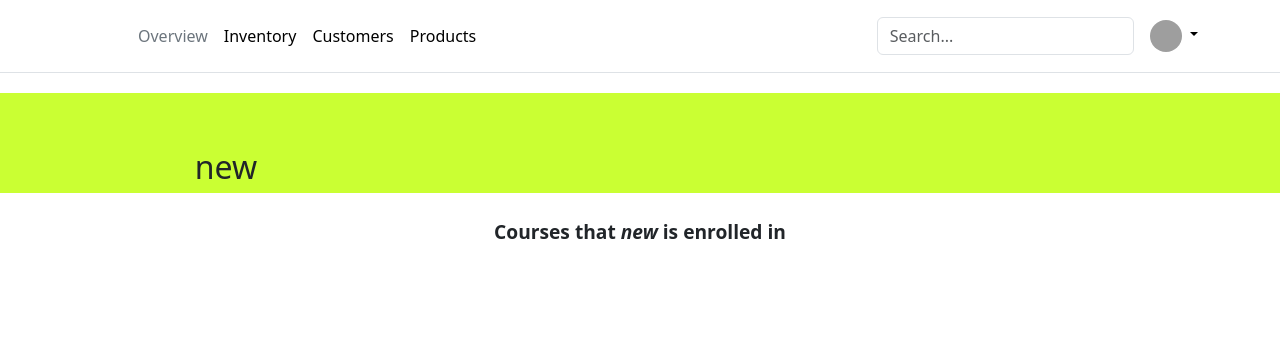
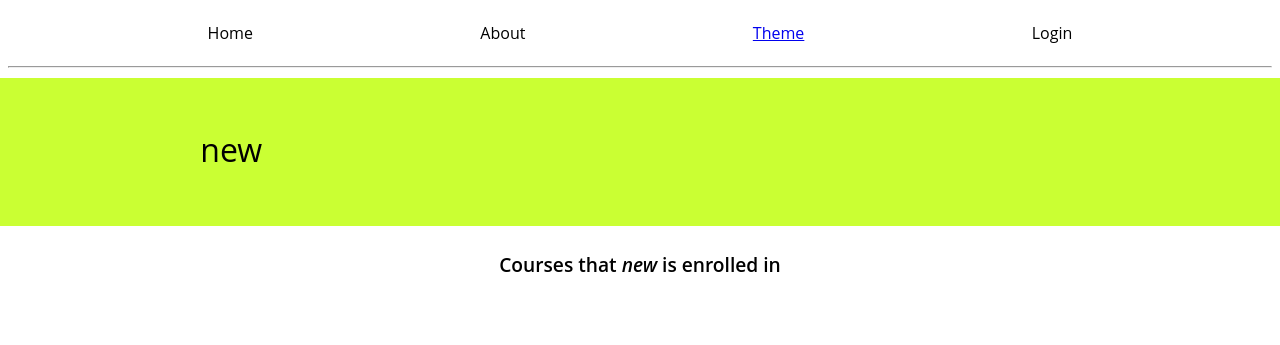
Before and after one commit to ArturrrZ/Fitness-Online-Course, a Django app: a page that uses fitness/education/templates/education/layout.html in a window 1280 px wide. Shown: the top 345 px of the page. Run offline with Django 5.2, Linux system fonts and the light colour scheme; data comes from the database, SQL or seed files in the repository; some libraries are stand-ins or nearby versions; grey boxes are pictures that could not be loaded.

Commit message:
my own navbar

```diff
--- a/fitness/education/static/education/styles.css
+++ b/fitness/education/static/education/styles.css
@@ -17,10 +17,79 @@ body{
     background-color:#CAFF33;
     color:black;
 }
-nav {
-    display:flex;
-    justify-content:space-around;
+
+
+
+.navbar {
+    height: 50px;
+    width: 100%;
 }
+
+.navbar-nav {
+    list-style-type: none;
+    margin: 0;
+    padding: 0;
+    display: flex;
+    align-items: center;
+    justify-content: space-between;
+    height: 100%;
+    padding: 0% 15%;
+}
+
+.dropdown {
+    opacity: 0;
+    position: absolute;
+    width: 200px;
+    border-radius: 5px;
+    border: 1px solid #ddd; /* Border color */
+    background-color: #fff; /* Background color */
+    display: flex;
+    flex-direction: column;
+    align-items: center;
+    box-shadow: 0 4px 8px rgba(0, 0, 0, 0.1); /* Box shadow for a subtle lift */
+    height: auto;
+    margin-top: 8px;
+    padding: 8px;
+    transform: translateX(-50%);
+    transition: opacity 0.15s ease-out;
+}
+
+.dropdown-item {
+    width: 100%;
+    padding: 10px 0; /* Added padding between dropdown items */
+    text-align: center;
+    border-bottom: 1px solid #ddd; /* Border between items */
+}
+
+.dropdown-item:last-child {
+    border-bottom: none; /* Remove border for the last item */
+}
+
+.dropdown-item a {
+    color: #333; /* Text color */
+    text-decoration: none;
+    font-weight: bold;
+    transition: color 0.3s ease-in-out;
+}
+
+.dropdown-item a:hover {
+    color: #CAFF33; /* Hover color */
+}
+
+.has-dropdown:focus-within .dropdown {
+    opacity: 1;
+    pointer-events: auto;
+}
+
+.navbar-nav li {
+    cursor: pointer;
+    padding: 0 10px;
+}
+
+.navbar-nav li:hover {
+    color: #CAFF33; /* Hover color for main nav items */
+}
+
 
 .profile_pic {
     height:200px;
--- a/fitness/education/templates/education/layout.html
+++ b/fitness/education/templates/education/layout.html
@@ -6,42 +6,40 @@
     <title>{% block title  %}Health{% endblock %}</title>
 
     <link rel="stylesheet" href="{% static 'education/styles.css' %}">
-    <link href="https://cdn.jsdelivr.net/npm/bootstrap@5.3.3/dist/css/bootstrap.min.css" rel="stylesheet" integrity="sha384-QWTKZyjpPEjISv5WaRU9OFeRpok6YctnYmDr5pNlyT2bRjXh0JMhjY6hW+ALEwIH" crossorigin="anonymous">
 </head>
 <body>
-<header class="p-3 mb-3 border-bottom">
-    <div class="container">
-      <div class="d-flex flex-wrap align-items-center justify-content-center justify-content-lg-start">
-        <a href="/" class="d-flex align-items-center mb-2 mb-lg-0 link-body-emphasis text-decoration-none">
-          <svg class="bi me-2" width="40" height="32" role="img" aria-label="Bootstrap"><use xlink:href="#bootstrap"></use></svg>
-        </a>
+<nav class="navbar">
+      <ul class="navbar-nav">
+        <li class="nav-item">Home</li>
+        <li class="nav-item">About</li>
 
-        <ul class="nav col-12 col-lg-auto me-lg-auto mb-2 justify-content-center mb-md-0">
-          <li><a href="#" class="nav-link px-2 link-secondary">Overview</a></li>
-          <li><a href="#" class="nav-link px-2 link-body-emphasis">Inventory</a></li>
-          <li><a href="#" class="nav-link px-2 link-body-emphasis">Customers</a></li>
-          <li><a href="#" class="nav-link px-2 link-body-emphasis">Products</a></li>
-        </ul>
+        <!-- Dropdown will go here -->
+        <li class="nav-item has-dropdown">
 
-        <form class="col-12 col-lg-auto mb-3 mb-lg-0 me-lg-3" role="search">
-          <input type="search" class="form-control" placeholder="Search..." aria-label="Search">
-        </form>
+          <a href="#">Theme</a>
 
-        <div class="dropdown text-end">
-          <a href="#" class="d-block link-body-emphasis text-decoration-none dropdown-toggle" data-bs-toggle="dropdown" aria-expanded="false">
-            <img src="https://github.com/mdo.png" alt="mdo" width="32" height="32" class="rounded-circle">
-          </a>
-          <ul class="dropdown-menu text-small" style="">
-            <li><a class="dropdown-item" href="#">New project...</a></li>
-            <li><a class="dropdown-item" href="#">Settings</a></li>
-            <li><a class="dropdown-item" href="#">Profile</a></li>
-            <li><hr class="dropdown-divider"></li>
-            <li><a class="dropdown-item" href="#">Sign out</a></li>
+          <ul class="dropdown">
+
+            <li class="dropdown-item">
+              <a href="#">light</a>
+            </li>
+            <li class="dropdown-item">
+              <a href="#">dark</a>
+            </li>
+            <li class="dropdown-item">
+              <a href="#">solarize</a>
+            </li>
+
           </ul>
-        </div>
-      </div>
-    </div>
-  </header>
+        </li>
+        <li class="nav-item">Login</li>
+
+      </ul>
+    <hr/>
+    </nav>
+
+
+
 <!--    <nav>-->
 <!--    {% if request.user.is_authenticated %}-->
 <!--    {% if request.user.is_superuser %}-->
@@ -58,7 +56,6 @@
 <!--    <a href="{% url 'logout' %}">Logout</a>-->
 <!--    {% endif %}-->
 <!--</nav>-->
-<script src="https://cdn.jsdelivr.net/npm/bootstrap@5.3.3/dist/js/bootstrap.bundle.min.js" integrity="sha384-YvpcrYf0tY3lHB60NNkmXc5s9fDVZLESaAA55NDzOxhy9GkcIdslK1eN7N6jIeHz" crossorigin="anonymous"></script>
 
     {% block body %}
     {% endblock %}
```
